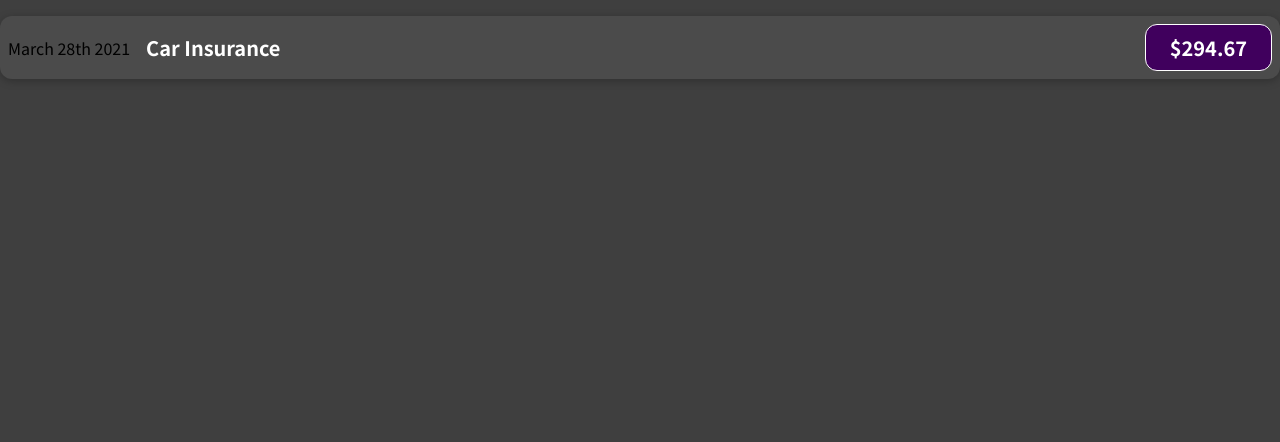
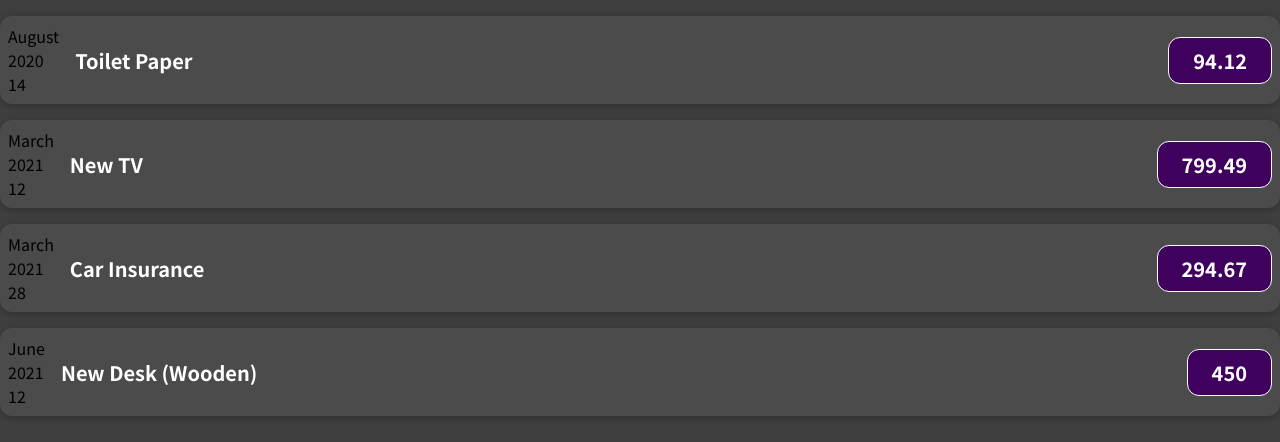
Before and after one commit to BamideleD/expense-tracker, a React (Create React App) app: page / in a window 1280 px wide. Shown: the top 442 px of the page. Built offline with nearby package versions, Linux system fonts and the light colour scheme.

Commit message:
Building the first set of components.

```diff
--- a/src/App.js
+++ b/src/App.js
@@ -3,9 +3,34 @@ import ExpenseItem from "./Components/ExpenseItem";
 
 
 function App() {
+  const expenses = [
+    {
+      id: 'e1',
+      title: 'Toilet Paper',
+      amount: 94.12,
+      date: new Date(2020, 7, 14),
+    },
+    { id: 'e2', title: 'New TV', amount: 799.49, date: new Date(2021, 2, 12) },
+    {
+      id: 'e3',
+      title: 'Car Insurance',
+      amount: 294.67,
+      date: new Date(2021, 2, 28),
+    },
+    {
+      id: 'e4',
+      title: 'New Desk (Wooden)',
+      amount: 450,
+      date: new Date(2021, 5, 12),
+    },
+  ];
+
   return (
     <div>
-      <ExpenseItem />
+      <ExpenseItem title = {expenses[0].title} amount = {expenses[0].amount} date = {expenses[0].date} id = {expenses[0].id} />
+      <ExpenseItem title = {expenses[1].title} amount = {expenses[1].amount} date = {expenses[1].date} id = {expenses[1].id} />
+      <ExpenseItem title = {expenses[2].title} amount = {expenses[2].amount} date = {expenses[2].date} id = {expenses[2].id} />
+      <ExpenseItem title = {expenses[3].title} amount = {expenses[3].amount} date = {expenses[3].date} id = {expenses[3].id} />
     </div>
   );
 }
--- a/src/Components/ExpenseItem.js
+++ b/src/Components/ExpenseItem.js
@@ -1,16 +1,25 @@
 import "./ExpenseItem.css"
 
-function ExpenseItem() {
-    const expenseDate = new Date (2021, 2, 28);
-    const expenseTitle = 'Car Insurance';
-    const expenseAmount = 294.67;
+function ExpenseItem(props) {
+    // const expenseDate = new Date (2021, 2, 28);
+    // const expenseTitle = 'Car Insurance';
+    // const expenseAmount = 294.67;
+
+    const month = props.date.toLocaleString('en-US', { month: "long"})
+    const day = props.date.toLocaleString('en-US', { day: "2-digit"})
+    const year = props.date.toLocaleString('en-US', { year: "numeric"})
 
     return (
     <div className="expense-item">
-        <div>March 28th 2021</div>
+        <div>
+            <div> {month} </div>
+            <div> {year} </div>
+            <div> {day} </div>
+
+        </div>
         <div className="expense-item__description">
-            <h2> Car Insurance </h2>
-            <div className="expense-item__price"> $294.67 </div>
+            <h2> {props.title} </h2>
+            <div className="expense-item__price">{props.amount} </div>
         </div>
     </div>
     );
```
